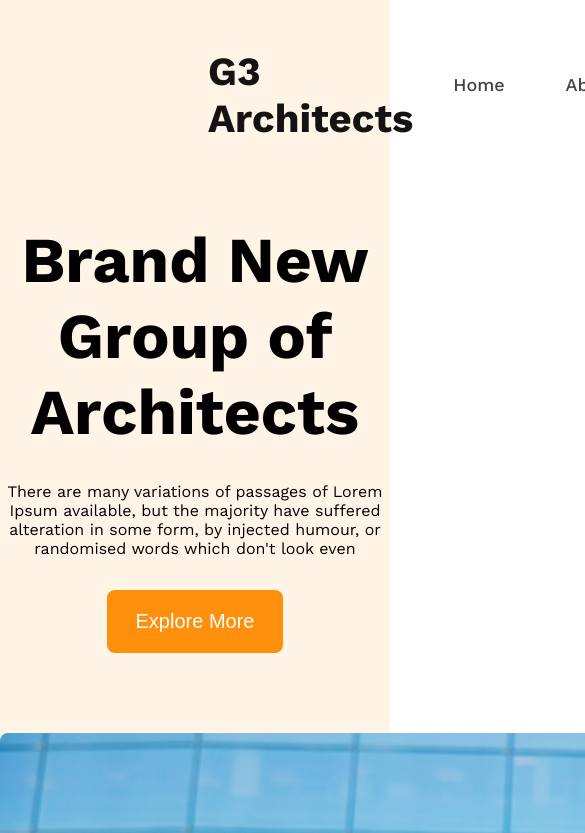
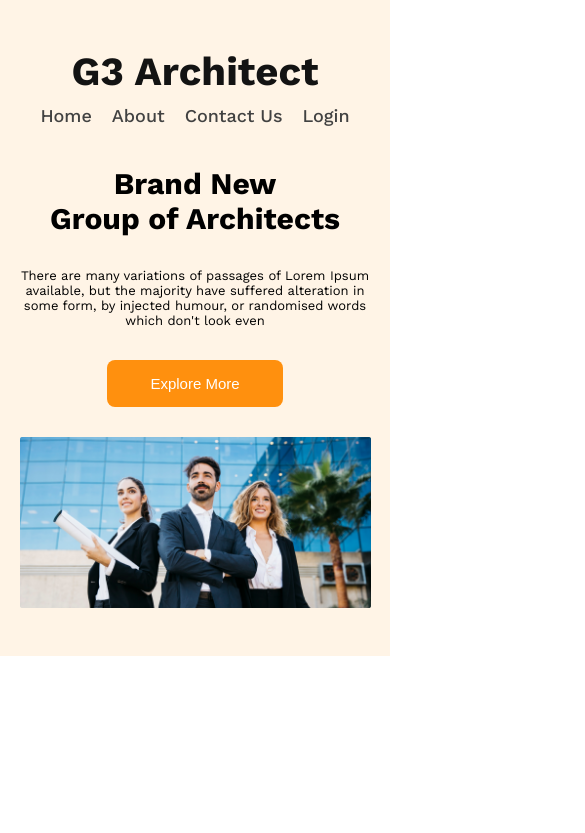
Before and after one commit to NurulFaiyaz/g3-architect-website, a plain HTML site: page index.html in a window 390 px wide. Shown: the top 833 px of the page, 585 px wide, since content can reach past the window. Drawn offline with nearby package versions, Linux system fonts and the light colour scheme.

Commit message:
maded header section responsive for mobile width:430px

```diff
--- a/index.html
+++ b/index.html
@@ -9,7 +9,7 @@
 <body class="work-sans-font">
     <header class="nav-head bg-color">
         <nav class="nav-container flex">
-            <h1 class="nav-title dark1">G3 Architects</h1>
+            <h1 class="nav-title dark1">G3 Architect</h1>
             <ul class="nav-item flex">
                 <li><a class="nav-link dark2" href="">Home</a></li>
                 <li><a class="nav-link dark2" href="">About</a></li>
--- a/styles/style.css
+++ b/styles/style.css
@@ -102,3 +102,50 @@
 
     margin: 0 auto;
 }
+
+/* media query */
+
+@media screen and (max-width: 430px) {
+    .nav-head{
+        padding: 1rem auto;
+    }
+
+    .nav-container{
+        flex-direction: column;
+        margin: auto;
+    }
+    .nav-title{
+        flex-direction: row;
+    }
+    .nav-item{
+        padding: 0;
+        margin: 10px auto;
+    }
+
+    .nav-link{
+        margin: 10px;
+    }
+
+    .banner-content{
+        margin: 30px auto;
+    }
+    .bnr-title{
+        font-size: 30px;
+    }
+    .bnr-description{
+        margin: auto 10px;
+        font-size: small;
+    }
+
+    .bnr-image{
+        width: 400px;
+    }
+    .btn-primary{
+        font-size: 15px;
+        padding: 15px;
+    }
+    .bnr-image{
+        width: 90vw;
+    }
+
+}
```
